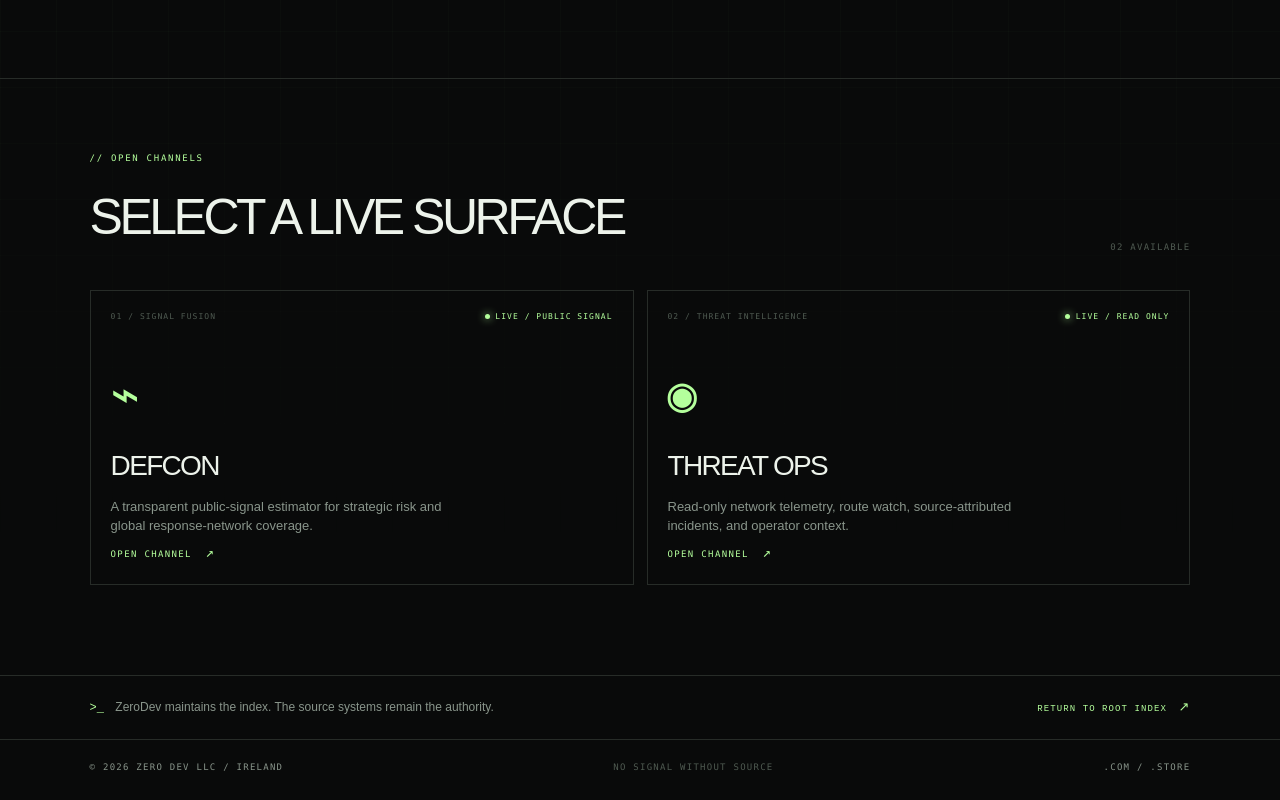
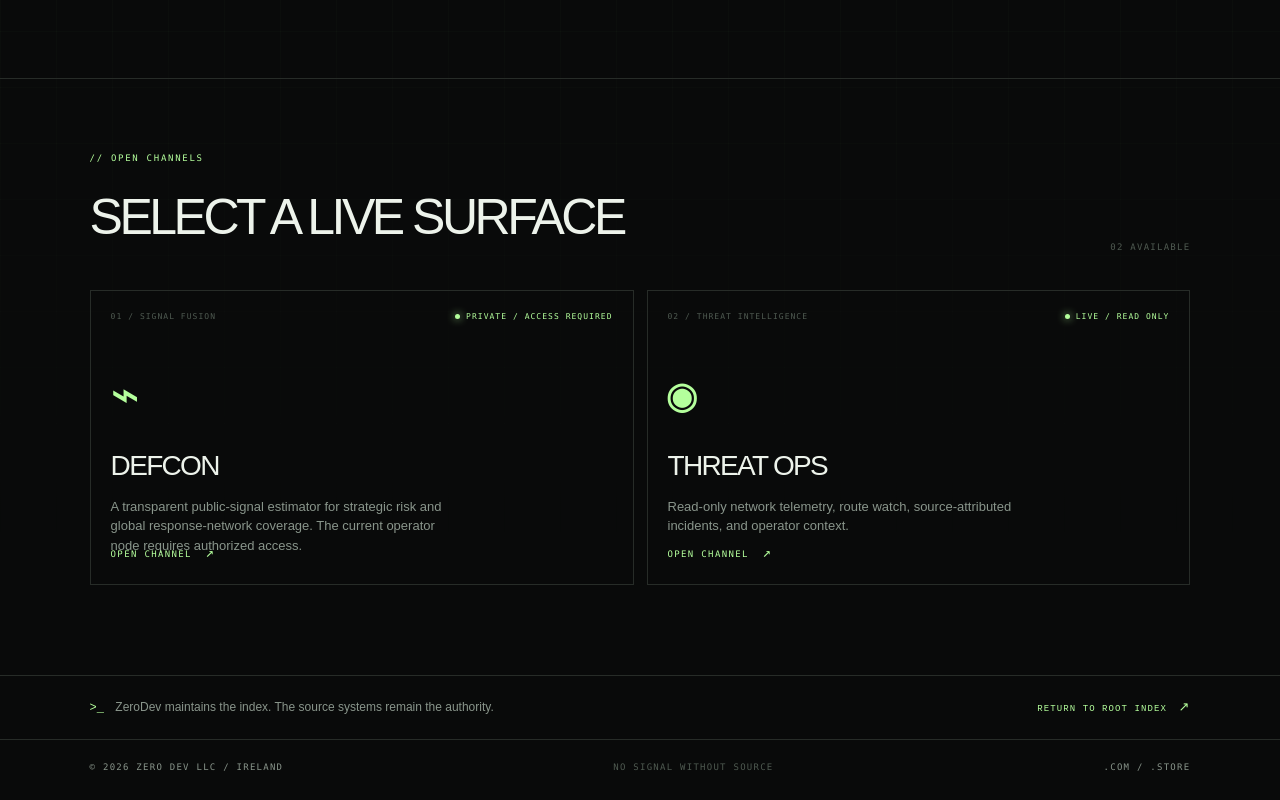
Before and after one commit to ZeroXSHDW/ZERODEVLLC-Website-Source-Code, a Next.js app: page / in a window 1280 px wide. Shown: the part 697-1497 px from the top of the page. Built offline with nearby package versions, Linux system fonts and the light colour scheme.

Commit message:
Label restricted DEFCON access

```diff
--- a/app/page.tsx
+++ b/app/page.tsx
@@ -7,8 +7,8 @@ const surfaces = [
   {
     label: '01 / SIGNAL FUSION',
     title: 'DEFCON',
-    description: 'A transparent public-signal estimator for strategic risk and global response-network coverage.',
-    status: 'LIVE / PUBLIC SIGNAL',
+    description: 'A transparent public-signal estimator for strategic risk and global response-network coverage. The current operator node requires authorized access.',
+    status: 'PRIVATE / ACCESS REQUIRED',
     href: 'https://defcon-signal-fusion.michaelmorangeometri.chatgpt.site',
     glyph: '⌁',
   },
```
